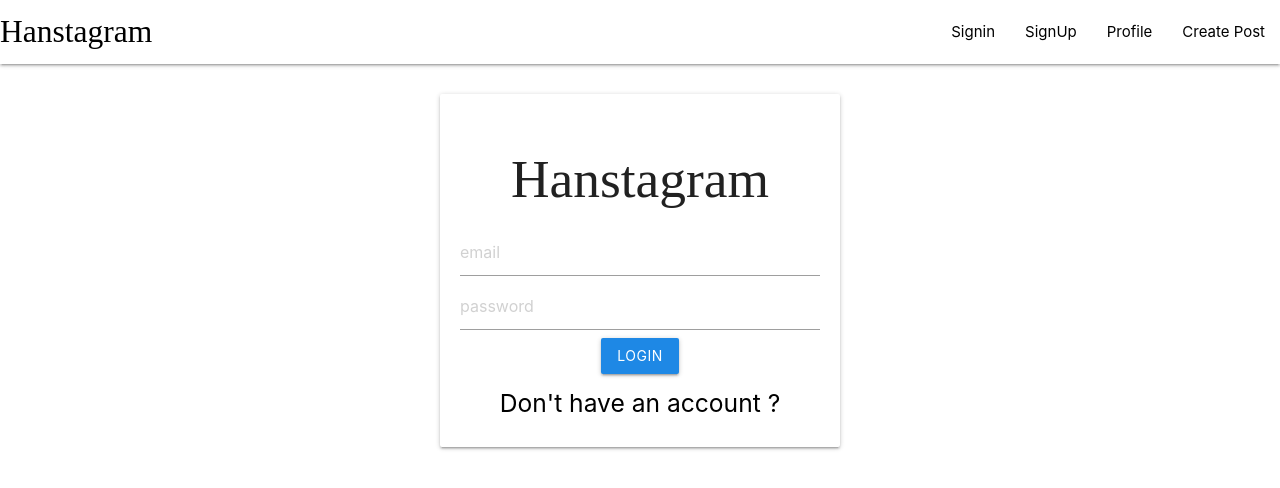
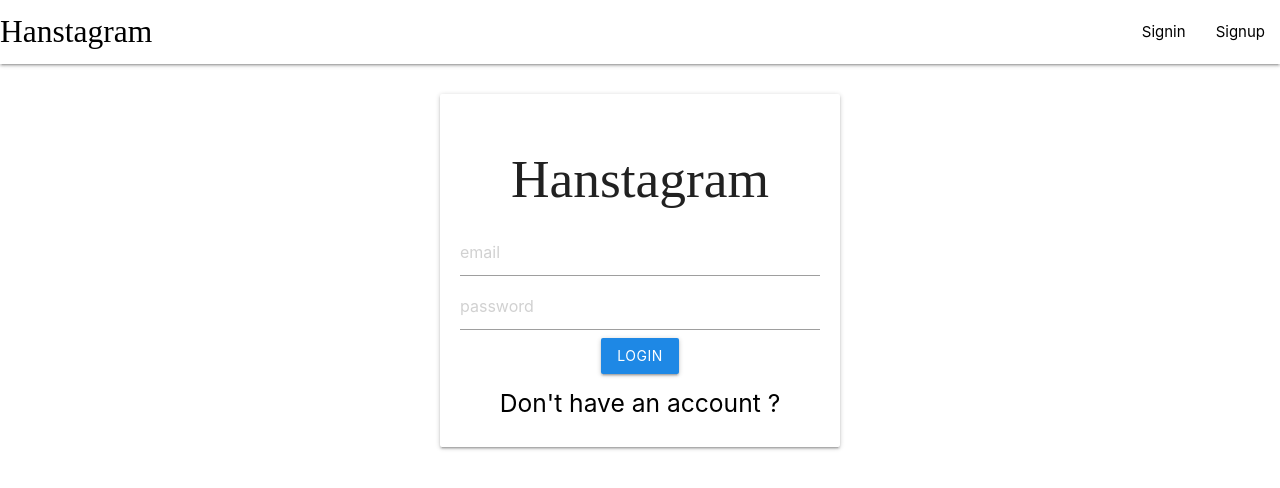
Before and after one commit to hanyoonseok/mern-social, a React (Create React App) app in the folder client/: page /signin in a window 1280 px wide. Shown: the top 488 px of the page. Built offline with nearby package versions, Linux system fonts and the light colour scheme; a web font is replaced by a local one.

Commit message:
implement logout

```diff
--- a/client/src/App.css
+++ b/client/src/App.css
@@ -20,6 +20,10 @@ a{
 }
 
 .input-field input[type=text]:focus {
+  border-bottom: 1px solid rgb(16, 128, 255) !important;
+  box-shadow: 0 1px 0 0 rgb(16, 128, 255) !important;
+}
+.input-field input[type=password]:focus {
   border-bottom: 1px solid rgb(16, 128, 255) !important;
   box-shadow: 0 1px 0 0 rgb(16, 128, 255) !important;
 }
--- a/client/src/components/Navbar.js
+++ b/client/src/components/Navbar.js
@@ -1,19 +1,39 @@
-import React from 'react';
-import {Link} from 'react-router-dom'
+import React, { useContext } from 'react';
+import {Link,useHistory} from 'react-router-dom'
+import { UserContext } from '../App';
 
 //a 태그 대신 Link 쓴다고 생각하면 편함.
 //a태그는 누를때마다 새로고침됨 Link는 그냥 바로 바뀜
 //Link로 바뀌면 href 대신 to 사용
 const NavBar=()=>{
+    const {state,dispatch} = useContext(UserContext)
+    const history = useHistory()
+    const renderList = ()=>{
+        if(state){
+            return[
+                <li><Link to="/profile">Profile</Link></li>,
+                <li><Link to="/create">Create Post</Link></li>,
+                <li>
+                    <button className="btn #c62828 red darken-3"
+                    onClick={()=>{
+                    localStorage.clear()
+                    dispatch({type:"CLEAR"})
+                    history.push('/signin')}}>Logout</button>
+                </li>,
+            ]
+        }else{
+            return[
+                <li><Link to="/signin">Signin</Link></li>,
+                <li><Link to="/signup">Signup</Link></li>
+            ]
+        }
+    }
     return(
         <nav>
             <div className="nav-wrapper white" >
-                <Link to="/" className="brand-logo left">Hanstagram</Link>
+                <Link to={state?"/":"/signin"} className="brand-logo left">Hanstagram</Link>
                 <ul id="nav-mobile" className="right">
-                    <li><Link to="/signin">Signin</Link></li>
-                    <li><Link to="/signup">SignUp</Link></li>
-                    <li><Link to="/profile">Profile</Link></li>
-                    <li><Link to="/create">Create Post</Link></li>
+                    {renderList()}
                 </ul>
             </div>
         </nav>
--- a/client/src/components/screens/Signup.js
+++ b/client/src/components/screens/Signup.js
@@ -57,7 +57,7 @@ const Signup = ()=>{
                 onChange={(e)=>setEmail(e.target.value)}
                 />
                 <input
-                type="text"
+                type="password"
                 placeholder="password"
                 value={password}
                 onChange={(e)=>setPassword(e.target.value)}
--- a/client/src/reducers/useReducer.js
+++ b/client/src/reducers/useReducer.js
@@ -4,5 +4,8 @@ export const reducer = (state,action)=>{
     if(action.type==="USER"){
         return action.payload
     }
+    if(action.type==="CLEAR"){
+        return null
+    }
     return state
 }
```
